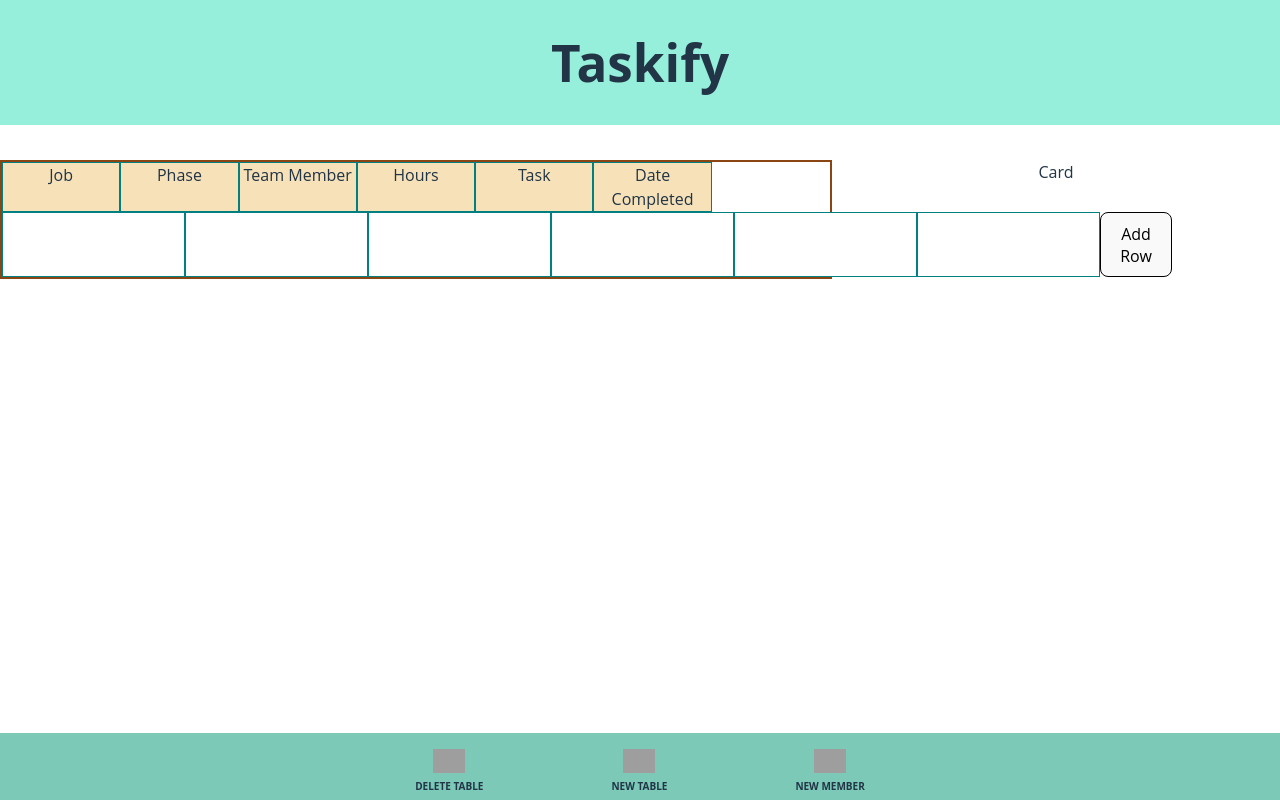
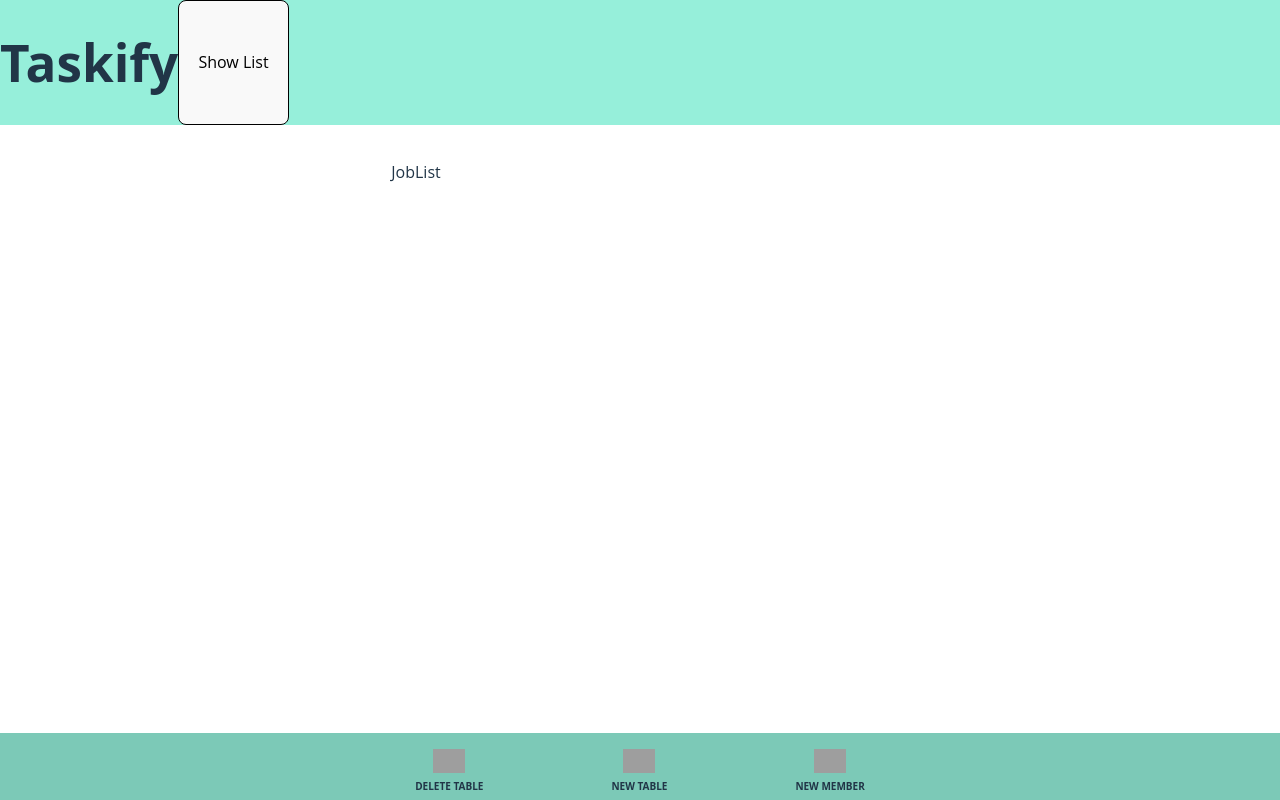
Before and after one commit to SebastianAndDavid/mastercalendar, a React (Vite) app: page / in a window 1280 px wide. Built offline with nearby package versions, Linux system fonts and the light colour scheme; grey boxes are pictures that could not be loaded.

Commit message:
ft. added JobList component to render conditionally

```diff
--- a/src/App.css
+++ b/src/App.css
@@ -18,6 +18,7 @@
   top: 0;
   width: 100vw;
   background-color: #96efda;
+  display: flex;
 }
 
 footer {
--- a/src/App.jsx
+++ b/src/App.jsx
@@ -1,22 +1,32 @@
+import { useState } from "react";
 import "./App.css";
-import CardList from "./Components/CardList/CardList";
 import RowList from "./Components/RowList/RowList";
 import TopRow from "./Components/TopRow/TopRow";
+import JobList from "./Components/JobList/JobList";
 
 function App() {
+  const [toggleDetail, setToggleDetail] = useState(false);
   return (
     <>
       <header>
         <h1>Taskify</h1>
+        {toggleDetail ? (
+          <button onClick={() => setToggleDetail(false)}>Show Details</button>
+        ) : (
+          <button onClick={() => setToggleDetail(true)}>Show List</button>
+        )}
       </header>
       <div className="app">
-        <div className="calendar-container">
-          <TopRow />
-          <RowList />
-        </div>
-        <div className="card-container">
-          <CardList />
-        </div>
+        {toggleDetail ? (
+          <div className="calendar-container">
+            <TopRow />
+            <RowList />
+          </div>
+        ) : (
+          <div className="joblist-container">
+            <JobList />
+          </div>
+        )}
         <footer>
           <nav className="nav-container">
             <section className="delete">
--- a/src/Components/CardList/Card.jsx
+++ /dev/null
@@ -1,3 +0,0 @@
-export default function Card() {
-  return <div>Card</div>;
-}
--- a/src/Components/CardList/CardList.jsx
+++ /dev/null
@@ -1,9 +0,0 @@
-import Card from "./Card";
-
-export default function CardList() {
-  return (
-    <div>
-      <Card />
-    </div>
-  );
-}
--- /dev/null
+++ b/src/Components/JobList/JobList.jsx
@@ -0,0 +1,3 @@
+export default function JobList() {
+  return <div>JobList</div>;
+}
```
